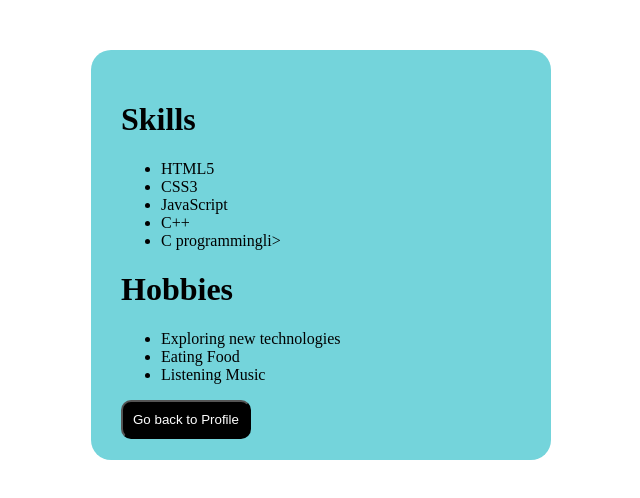
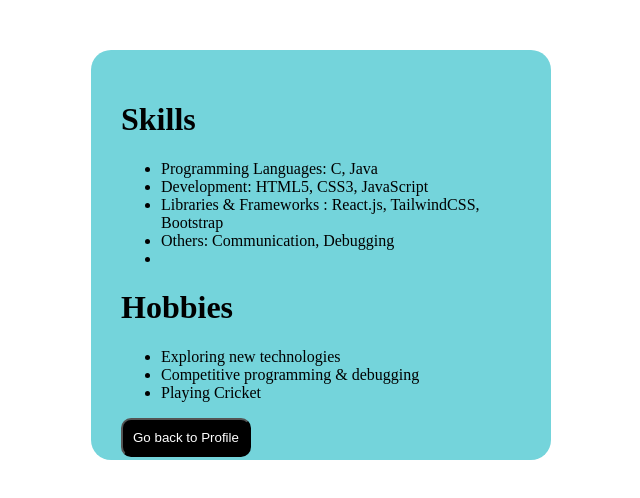
Before and after one commit to vrushabh-2005/exp-Profile, a website: page views/skills.html in a window 1280 px wide. Shown: the whole page, without its empty margins (319-959 px from the left). Drawn offline with Linux system fonts and the light colour scheme.

Commit message:
Updated features

```diff
--- a/views/skills.html
+++ b/views/skills.html
@@ -43,18 +43,17 @@
     <div class="container">
         <h1>Skills</h1>
         <ul>
-            <li>HTML5</li>
-            <li>CSS3</li>
-            <li>JavaScript</li>
-            <li>C++</li>
-            <li>C programmingli>
+            <li>Programming Languages: C, Java</li>
+            <li>Development: HTML5, CSS3, JavaScript</li>
+            <li>Libraries & Frameworks : React.js, TailwindCSS, Bootstrap</li>
+            <li>Others: Communication, Debugging<li>
         </ul>
 
         <h1>Hobbies</h1>
         <ul>
             <li>Exploring new technologies</li>
-            <li>Eating Food</li>
-            <li>Listening Music</li>
+            <li>Competitive programming & debugging</li>
+            <li>Playing Cricket</li>
         </ul>
 
         <button type="button"><a href="/">Go back to Profile</a></button>
```
Also changed, not shown: views/index.html (+1 -1 lines), public/profile.jpg.
